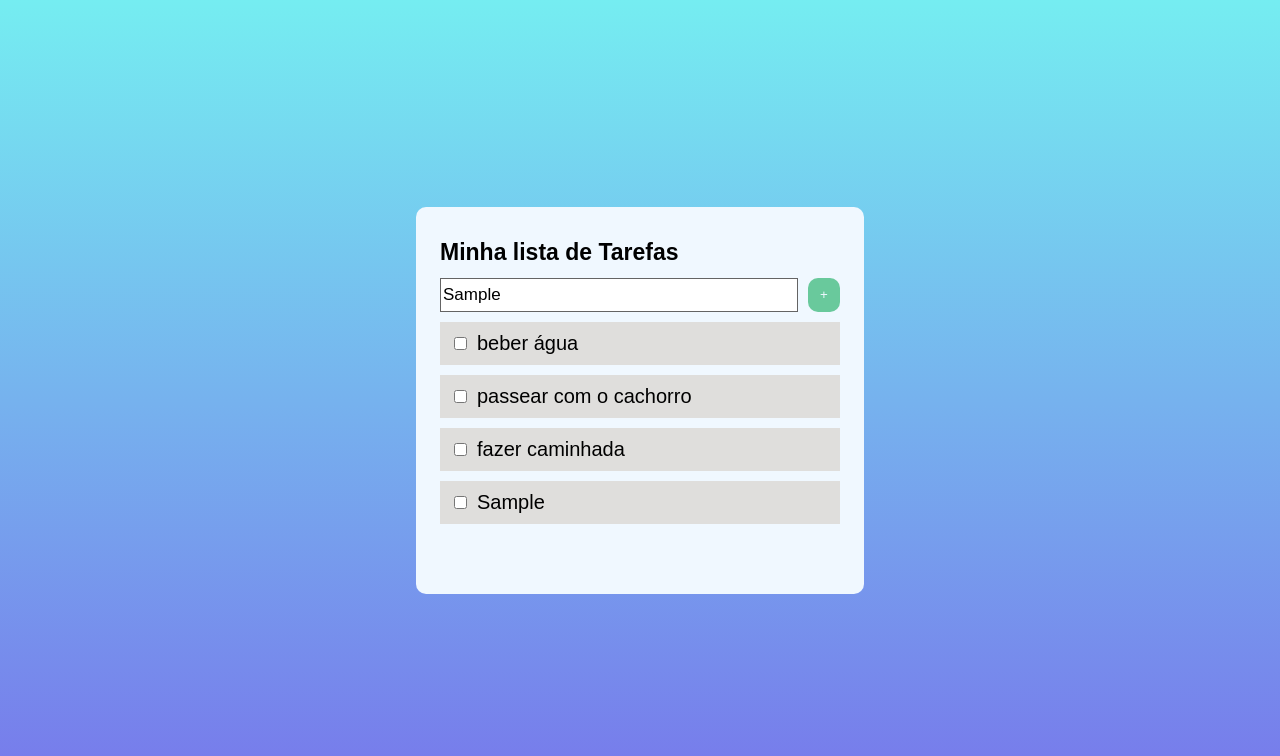
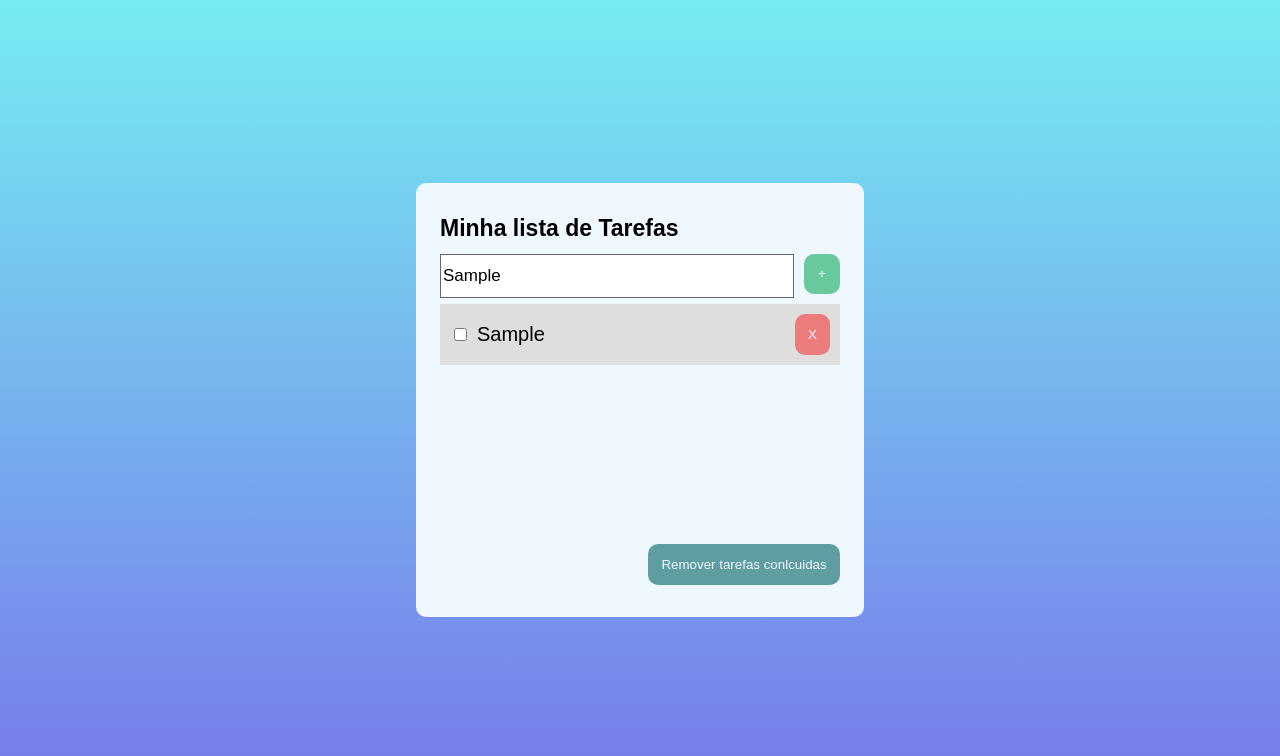
Before and after one commit to Lucasciel/Lista-de-tarefas, a plain HTML site: page index.html in a window 1280 px wide. Both pictures are taken after typing "Sample" into the empty fields and a click on the button "cadastrar tarefa". Drawn offline with Linux system fonts and the light colour scheme.

Commit message:
add LocalStorag
adicionando base de dados para lista

```diff
--- a/index.html
+++ b/index.html
@@ -31,6 +31,10 @@
 
             </ul>
         </section>
+
+        <footer>
+            <button onclick="removeDoneTasks()" class="remove-done-tasks-btn"> Remover tarefas conlcuidas</button>
+        </footer>
     </main>
 
 
--- a/index.js
+++ b/index.js
@@ -1,24 +1,93 @@
 
 
 
-let tasks = [
-    { id: 1, description: 'beber água', checked: false },
-    { id: 2, description: 'passear com o cachorro', checked: false },
-    { id: 3, description: 'fazer caminhada', checked: false }
-]
+
+
+
+
+
+
+
+
+//retirar do localstorage e volta a ser objeto
+const getTasksFromLocalStorage = () => {
+    const localTasks = JSON.parse(window.localStorage.getItem('tasks')) //nome do banco que colocamos a lista
+    return localTasks ? localTasks: []
+}
+
+//add ao localstorage
+const setTasksFromLocalStorage = (tasks) => {
+    window.localStorage.setItem('tasks', JSON.stringify(tasks))
+}
+
+
+//remove uma tarefa pelo botão X
+const removeTask = (taskId) => {
+    const tasks = getTasksFromLocalStorage()
+    const updatedTasks = tasks.filter(({ id }) => parseInt(id) !== parseInt(taskId));
+    setTasksFromLocalStorage(updatedTasks);
+
+    document
+        .getElementById("todo-list")
+        .removeChild(document.getElementById(taskId));
+}
+
+//ao clicar no botão, remove do array os que estão checados e remove da tela tmb
+const removeDoneTasks = () => {
+    const tasks = getTasksFromLocalStorage()
+    const tasksToRemove = tasks              //pega todos os id dos itens da lista com checked true
+    .filter(({ checked }) => checked)
+    .map(({id})=> id)
+
+    const updatedTasks = tasks.filter(({checked})=> !checked); //a lista fica apenas com os objetos que nao estão checados
+    setTasksFromLocalStorage(updatedTasks)
+
+    tasksToRemove.forEach((tasksToRemove)=> { //apaga a <li> lista que te o mesmo id que a lista
+        document
+        .getElementById("todo-list")
+        .removeChild(document.getElementById(tasksToRemove))
+    })
+}
+
 //2-retorna as <li>. Coloca todas na <ul>
 const createTaskListItem = (task, checkbox) => {
-    const lista = document.getElementById('todo-list')         //pega o <UL> do documento
+    //chechbox = <div>input+label<div>    task sao cada objeto da lista
+
+    const lista = document.getElementById('todo-list')        //<UL>
     const ToDo = document.createElement('li');               //cria um <li> para cada objeto da lista
-    ToDo.id = task.id                                       //id <li> será a mesma que for criada
-    ToDo.appendChild(checkbox);                         //adiciona a div para dentro da <li>
-    lista.appendChild(ToDo);
 
-    return ToDo;
+    const BotãoQueApaga = document.createElement('button')  //criamos um botão
+    BotãoQueApaga.textContent = 'X'                         //texto dele
+    BotãoQueApaga.ariaLabel = 'remover tarefa'              //descrição dele
+
+    BotãoQueApaga.onclick = () => removeTask(task.id);      //botão aciona o apagar
+
+    ToDo.id = task.id                                   //id <li> será a mesma do laço de repetição
+    ToDo.appendChild(checkbox);                         //div => <li>
+    ToDo.appendChild(BotãoQueApaga)                     //adiciona o botão na li depois da div
+    lista.appendChild(ToDo);                            //li => <ul>
+
+    return ToDo; //retorna <li> div </li>
+}
+
+
+//precisamos Alterar a o ckecked da lista. ao clicar no elemento, pegamos o id pelo target
+//o id tem texto:"1-checkbox", entao usamos o split('-') para separar em array
+//o numero fica no indice [0] e tento no [1]
+const onCheckboxClick = (event) => {
+    const [id] = event.target.id.split('-');
+    const tasks = getTasksFromLocalStorage()
+
+    const updatedTasks = tasks.map((task) => {
+        return parseInt(task.id) === parseInt(id)
+            ? { ...task, checked: event.target.checked } //se o checked clicado for true, o do array tmb será
+            : task
+    })
+    setTasksFromLocalStorage(updatedTasks)
 }
 
 //1-Retornar as <div> label e input dentro da div. cria quantas quiser.Todos input do tipo checkbox.
-const getCheckboxInput = ({ id, description, checked }) => {
+const getCheckboxInput = ({ id, description, checked }) => { //{} significa que os parametros são as 3 chaves
     const inputCheckbox = document.createElement('input');  //cria input
     const label = document.createElement('label');         //cria label (descrição do input)
     const div = document.createElement('div');             //cria div, juntar label e input
@@ -26,6 +95,7 @@ const getCheckboxInput = ({ id, description, checked }) => {
     inputCheckbox.type = 'checkbox';                      //input vira checkbox
     inputCheckbox.id = `${id}-checkbox`;                   //adiciona id e texto ao checkbox
     inputCheckbox.checked = checked || false;              //propriedade do input checkboxmarca ou desmarca
+    inputCheckbox.addEventListener('change', onCheckboxClick) //
 
     label.textContent = description;                       //a descrição da label é a task
     label.htmlFor = `${id}-checkbox`;                      //label e input tem que ter o mesmo id, para corresponderem um ao outro
@@ -35,43 +105,51 @@ const getCheckboxInput = ({ id, description, checked }) => {
     div.appendChild(inputCheckbox);                       //adiciona input na div
     div.appendChild(label);                               //adiciona label na div
 
-    return div;
+    return div; //retorna <div> input  label </div>
 }
 
-//ao adicionar tarefa, cria id novo, somando com ultimo id
+//Retorna ID novo baseado no ultimo.
 const criarIdcadaTarefa = () => {
+    const tasks = getTasksFromLocalStorage()
     const ultimoId = tasks[tasks.length - 1]?.id;
-    return ultimoId ? ultimoId + 1 : 1
+    return ultimoId ? ultimoId + 1 : 1; //a lista está vazia? se nao, +1, se sim, 1
 }
 
 
-//ao clicar no botão submit, pega a descrição da tarefa e cria um id novo
+//Retorna Nome da Tarefa + ID
 const getNewTask = (event) => {
-    const description = event.target.elements.description.value;
-    const id = criarIdcadaTarefa();
+    const description = event.target.elements.description.value;   //descrição do input tipo texto
+    const id = criarIdcadaTarefa();                                //retorna um ID
 
     return { description, id }
 }
 
-//previne que ao acionar o submit,a tela mude de endereço url, e pega o que usuario escreveu
+//Retorna nova lista de objeto com: Nome tarefa + Id
 const createTask = (event) => {
-    event.preventDefault();
-    const newTask = getNewTask(event)
-    const checkbox = getCheckboxInput(newTask)
-    createTaskListItem(newTask, checkbox);
-    tasks = [
-        ...tasks,
-        {id: getNewTask.id, description: getNewTask.description, checked: false}
+    event.preventDefault();            //previne que mude a url ao acionar o botão submit
+    const newTaskData = getNewTask(event)  //constante guarda id e descrição que usuario digitou
+
+    const checkbox = getCheckboxInput(newTaskData) //<div>input+label<div> criada pelo usuario
+    createTaskListItem(newTaskData, checkbox);     //retorna constante que guarda id e descrição
+
+    const tasks = getTasksFromLocalStorage();
+    const updatedTasks = [                      //adiciona a nova task com a descrição e id do usuario
+        ...tasks, //adiciona em ultimo
+        { id: newTaskData.id, description: newTaskData.description, checked: false }
     ]
+    setTasksFromLocalStorage(updatedTasks)
 }
 
-//quando o navegador carregar, executa a função
+//ao carregar a pagina, mostra na tela as listas ja criada e Botão submit aciona todas as funções.
 window.onload = function () {
-    const form = document.getElementById('create-todo-form')   //<form> do html, o botão criado faz submit
-    form.addEventListener('submit', createTask)                //faz recarregar a pagina mas não muda o endereço
+    const form = document.getElementById('create-todo-form')   //<form> do html, o botão criado faz submit nele
+    form.addEventListener('submit', createTask)                //boão adicionar tarefa aciona varias funções
 
-    tasks.forEach((task) => {                           //executa para cada item da lista
-        const checkbox = getCheckboxInput(task);   //toda criação de label, input e div
-        createTaskListItem(task, checkbox);
+    const tasks = getTasksFromLocalStorage();
+
+    //para cada array, crie uma nova lista começando do indice 0
+    tasks.forEach((task) => {                           //Passa por todos Objetos/chaves da lista
+        const checkbox = getCheckboxInput(task);        //a criação da div, recebe as 3 chaves de cada objeto
+        createTaskListItem(task, checkbox);             //acionamos
     })
 }
--- a/styles.css
+++ b/styles.css
@@ -52,11 +52,12 @@ h1 {
     }
     & > ul > li> button {
         background-color: rgb(236, 124, 124);
-        padding: 2rem;
+        padding: 1.3rem;
         border:  none;
         border-radius: 10px;
         color: aliceblue;
         cursor: pointer;
+        transition: 0.3s ;
         &:hover {
             background-color: brown;
         }
@@ -79,11 +80,12 @@ h1 {
 #create-todo-form {
     display: flex;
     flex-direction: row;
+    height: 4em;
 }
 
 .input-description {
     width: 100%;
-    height: 3rem;
+    height: 100%;
     font-size: 1.7rem;
     margin-right: 1rem;
     border: solid 1px #646464;
@@ -95,7 +97,8 @@ h1 {
 }
 
 .add-task-btn{
-    width: 3.5rem;
+    width: 4rem;
+    height: 100%;
     border-radius: 10px;
     border: none;
     background-color: rgb(105, 201, 156);
@@ -104,6 +107,28 @@ h1 {
     transition: 0.3s ;
 
     &:hover{
-        background-color: aquamarine;
+        opacity: .5;;
     }
 }
+
+
+footer {
+    width: 100%;
+    display: flex;
+    flex-direction: row;
+    justify-content: flex-end;
+}
+.remove-done-tasks-btn {
+    padding: 1em;
+    cursor: pointer;
+    border: none;
+    border-radius: 10px;
+    background-color: cadetblue;
+    color: aliceblue;
+    transition: 0.3s;
+
+    &:hover {
+        opacity: .8;
+        padding: 0.8em;
+    }
+}
```
